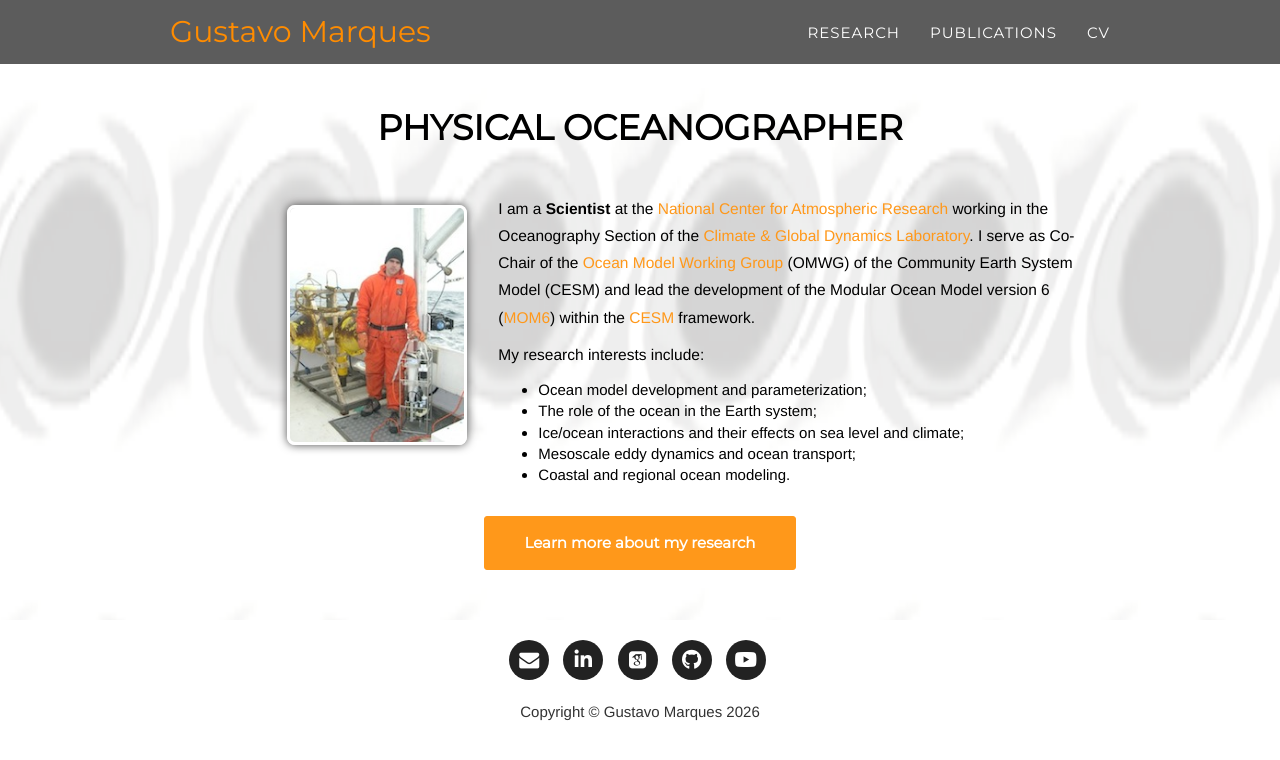
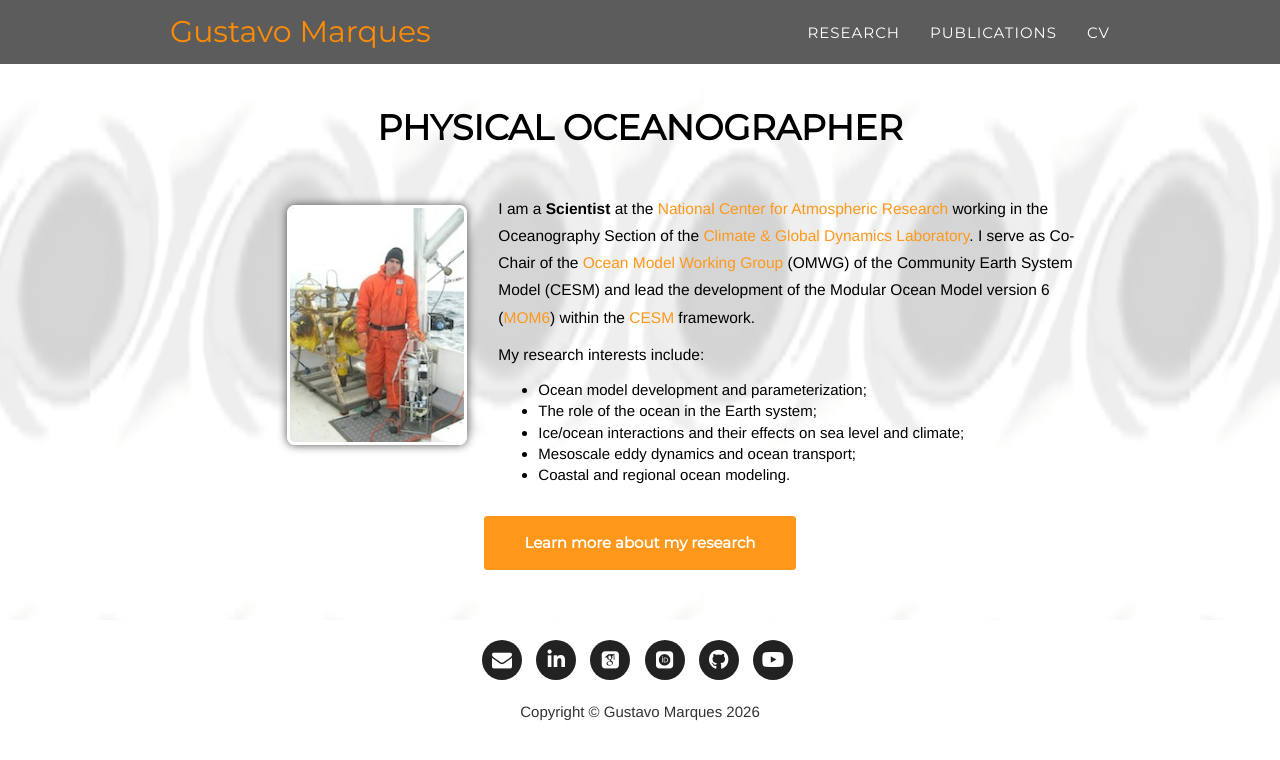
Before and after one commit to gustavo-marques/gustavo-marques.github.io, a Jekyll site: the page built from index.html, in a window 1280 px wide. Shown: the top 760 px of the page. Built offline with Jekyll 4.4.1, drawn with Linux system fonts in a browser that asks for light colours; nearby versions of some CDN libraries; some web fonts are replaced.

Commit message:
Add ORCID

```diff
--- a/_includes/footer.html
+++ b/_includes/footer.html
@@ -10,6 +10,8 @@
 				<a href="https://www.linkedin.com/in/gustavo-mastrorocco-marques-9b770346"><i class="fa fa-linkedin"></i></a>
 				</li>
 				<li><a href="https://scholar.google.com/citations?user=pyrijgUAAAAJ&hl=en"><i class="ai ai-google-scholar-square"></i></a>
+				</li>
+				<li><a href="https://orcid.org/0000-0001-7238-0290"><i class="ai ai-orcid-square"></i></a>
 				</li>
 				<li><a href="http://github.com/gustavo-marques"><i class="fa fa-github"></i></a>
 				</li>
```
